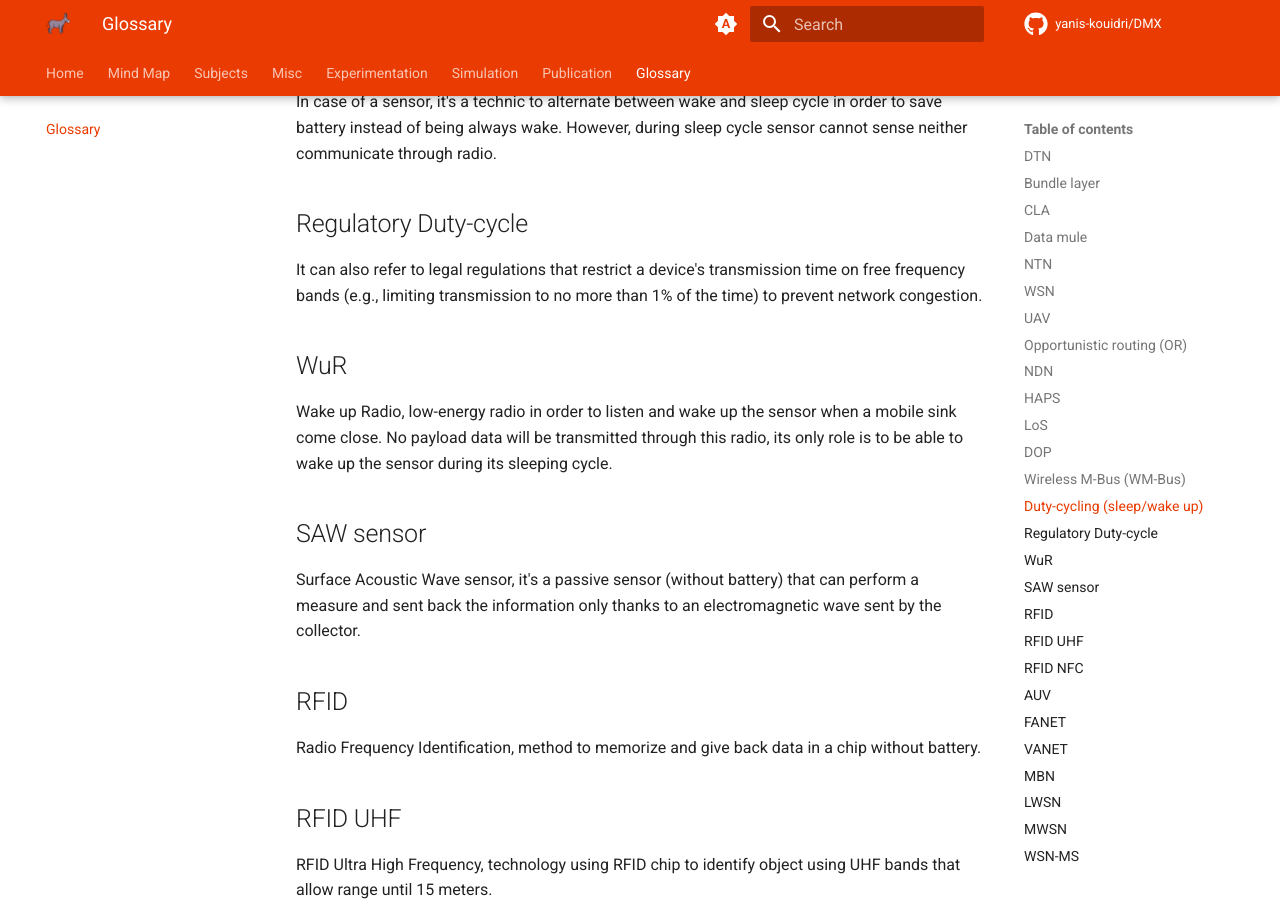
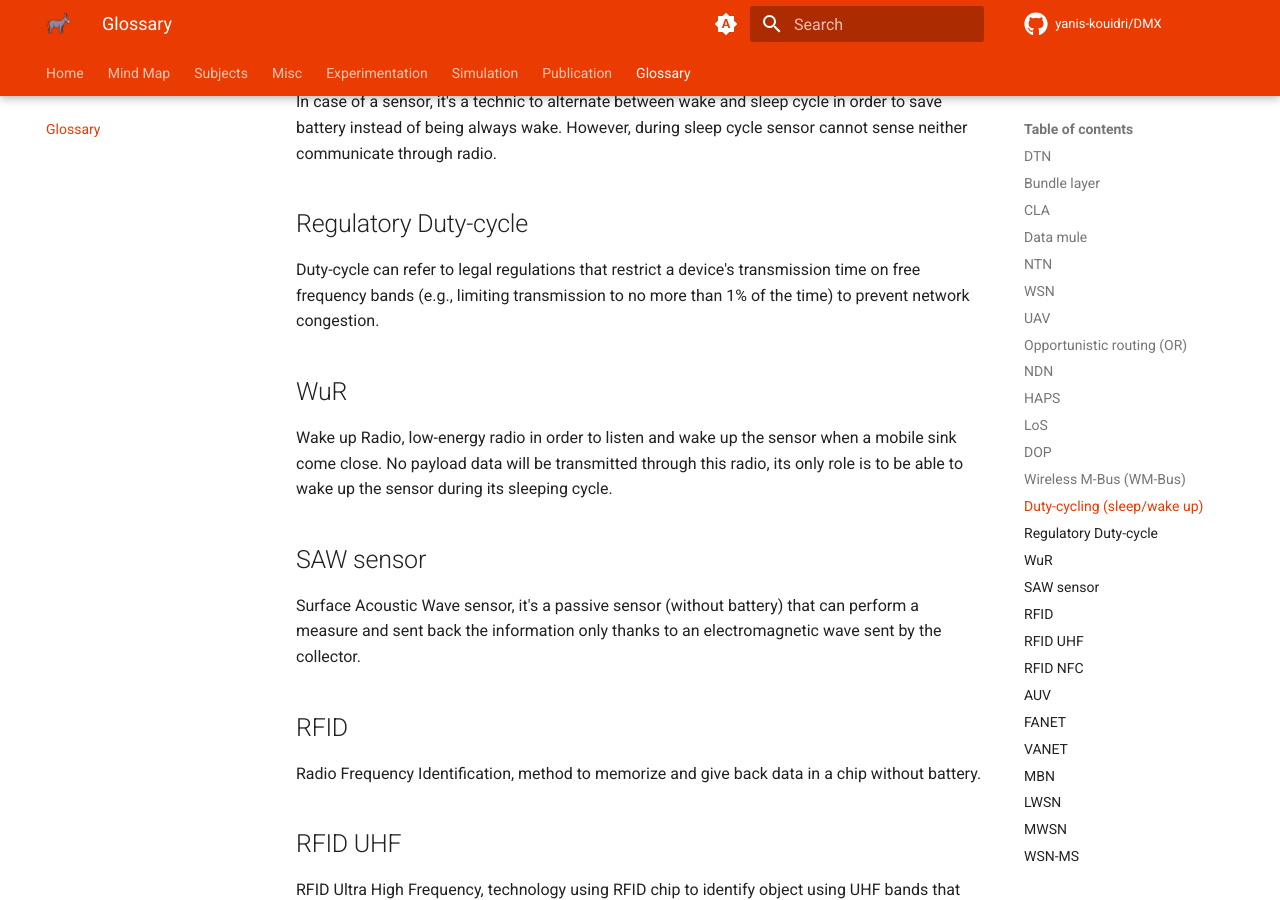
Before and after one commit to Yanis-Kouidri/DMX, an MkDocs documentation site: the page built from docs/glossary.md, in a window 1280 px wide and 900 px high, scrolled down 3135 px. Built offline with MkDocs 1.6.1 and Material for MkDocs 9.7.7, drawn with Linux system fonts in a browser that asks for light colours; comment, search, counter and statistics services are not loaded.

Commit message:
fix: clarify definition of duty-cycle in glossary

```diff
--- a/docs/glossary.md
+++ b/docs/glossary.md
@@ -64,7 +64,7 @@ In case of a sensor, it's a technic to alternate between wake and sleep cycle in
 
 ## Regulatory Duty-cycle
 
-It can also refer to legal regulations that restrict a device's transmission time on free frequency bands (e.g., limiting transmission to no more than 1% of the time) to prevent network congestion.
+Duty-cycle can refer to legal regulations that restrict a device's transmission time on free frequency bands (e.g., limiting transmission to no more than 1% of the time) to prevent network congestion.
 
 ## WuR
 
```
